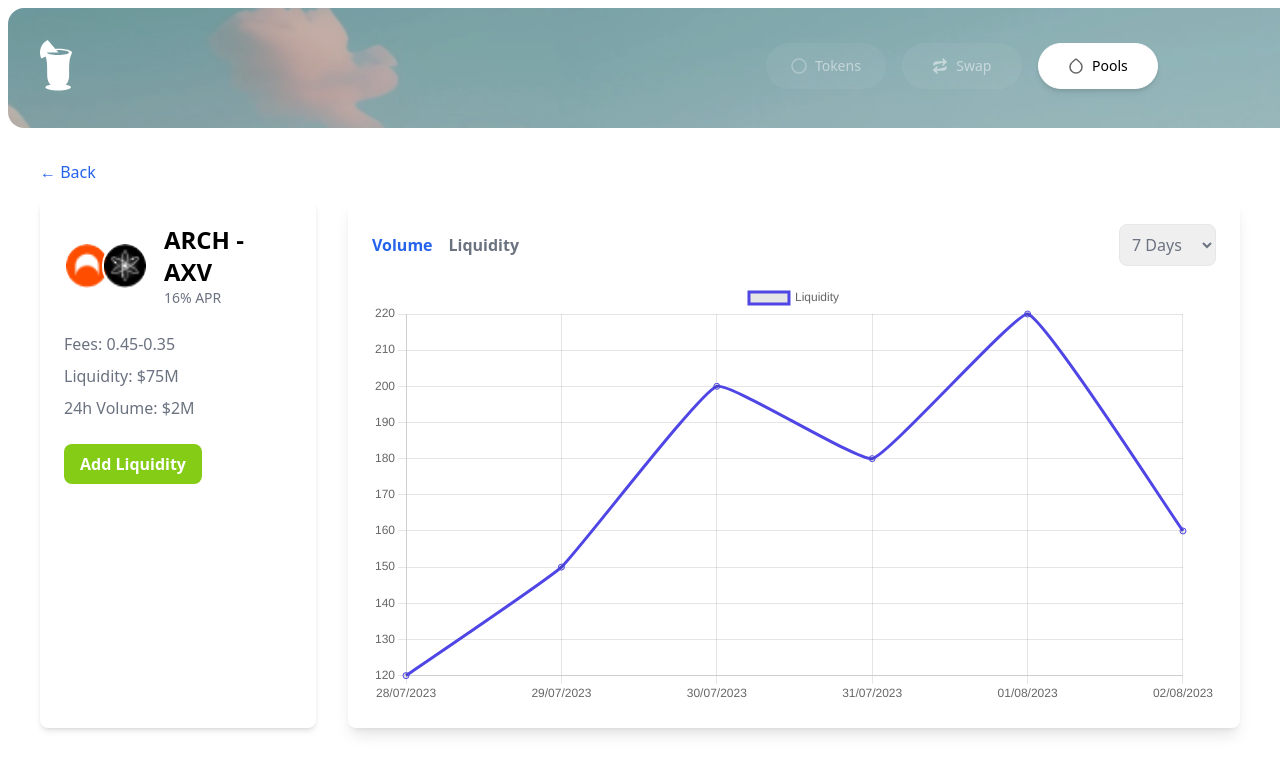
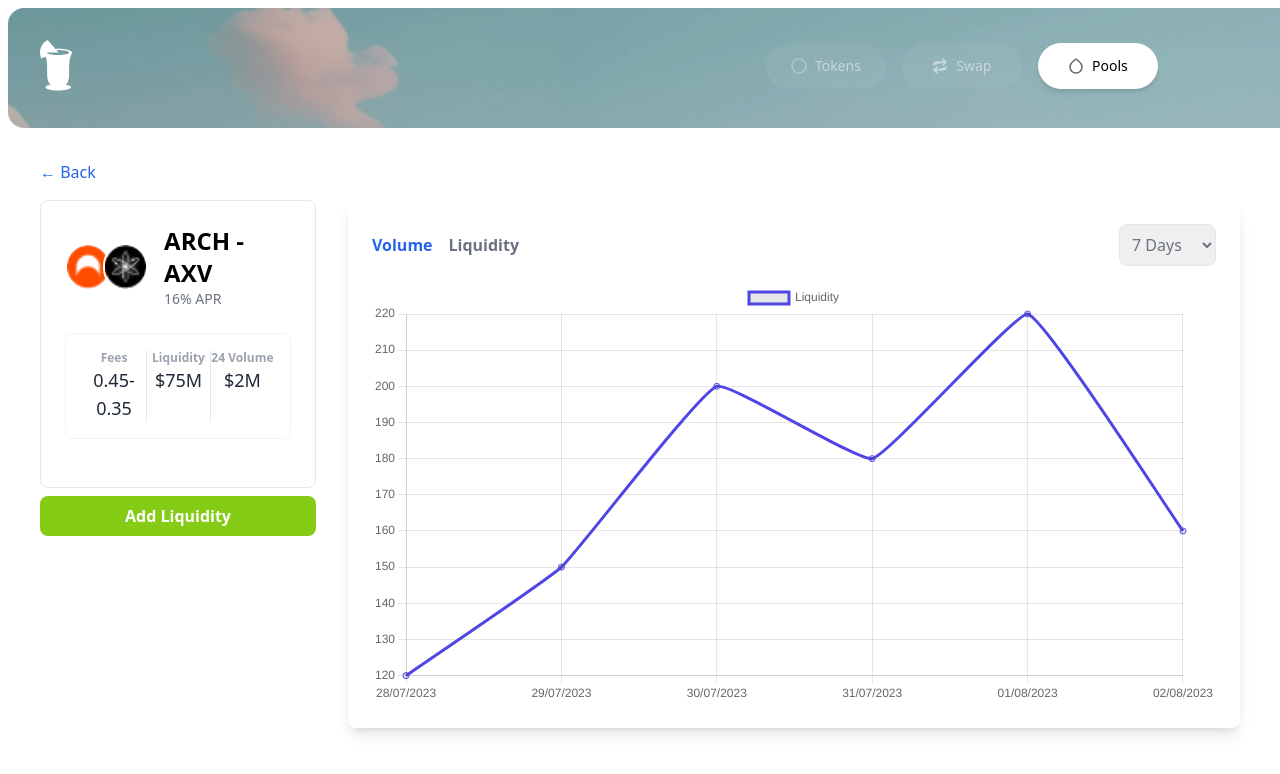
Before and after one commit to naftalimurgor/pinacolada, a Next.js app: page /pools in a window 1280 px wide. Both pictures are taken after a click on the element 468 px from the left and 492 px from the top of the page. Shown: the top 774 px of the page. Built offline with nearby package versions, Linux system fonts and the light colour scheme.

Commit message:
styled the left widget

```diff
--- a/app/src/component/PoolDetail.tsx
+++ b/app/src/component/PoolDetail.tsx
@@ -54,7 +54,8 @@ const PoolDetail: React.FC<PoolDetailProps> = ({ pool, onBack }) => {
 
             <div className="grid grid-cols-1 lg:grid-cols-4 gap-8">
 
-                <div className="lg:col-span-1 p-6 bg-white rounded-lg shadow-md">
+                <div className="lg:col-span-1 ">
+                    <div className="p-6 bg-white rounded-lg border border-gray-200">
                         <div className="flex items-center mb-6">
                             <div className="flex -space-x-2 mr-4">
                                 {pool.imageUrls.slice(0, 2).map((url, index) => (
@@ -74,11 +75,25 @@ const PoolDetail: React.FC<PoolDetailProps> = ({ pool, onBack }) => {
                             </div>
                         </div>
 
-                    <p className="text-gray-500 mb-2">Fees: {pool.fees}</p>
-                    <p className="text-gray-500 mb-2">Liquidity: {pool.liquidity}</p>
-                    <p className="text-gray-500 mb-6">24h Volume: {pool.volume}</p>
+                        <div className="grid grid-cols-3 divide-x divide-gray-200 mb-6 text-gray-500 border border-gray-100 rounded-lg p-4">
+                            <div className="text-center">
+                                <p className="text-xs font-semibold text-gray-400">Fees</p>
+                                <p className="text-lg font-medium text-gray-800">{pool.fees}</p>
+                            </div>
+                            <div className="text-center">
+                                <p className="text-xs font-semibold text-gray-400">Liquidity</p>
+                                <p className="text-lg font-medium text-gray-800">{pool.liquidity}</p>
+                            </div>
+                            <div className="text-center">
+                                <p className="text-xs font-semibold text-gray-400">24 Volume</p>
+                                <p className="text-lg font-medium text-gray-800">{pool.volume}</p>
+                            </div>
+                        </div>
+                    </div>
 
-                    <button className="bg-lime-500 text-white px-4 py-2 rounded-lg font-semibold">
+
+
+                    <button className="bg-lime-500 mt-2 text-white px-4 py-2 rounded-lg font-semibold w-[100%]">
                         Add Liquidity
                     </button>
                 </div>
```
Lines whose indentation alone changed are shown as unchanged.
